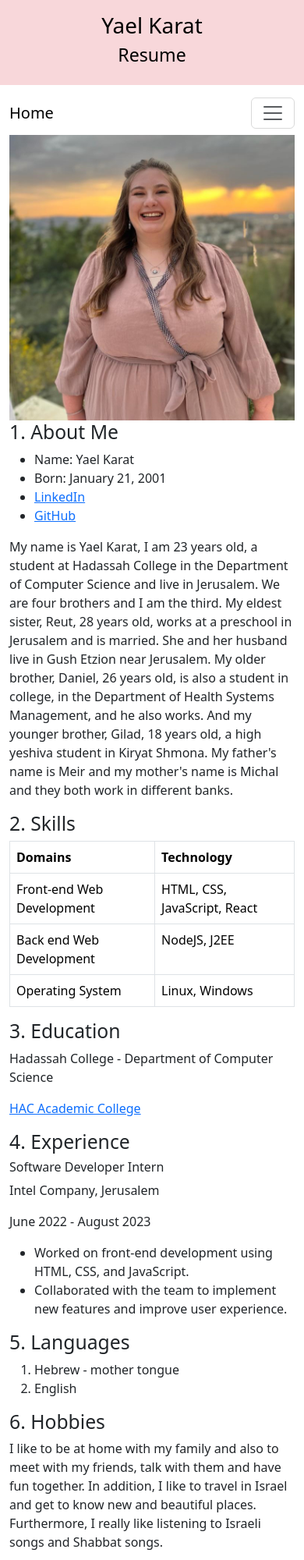
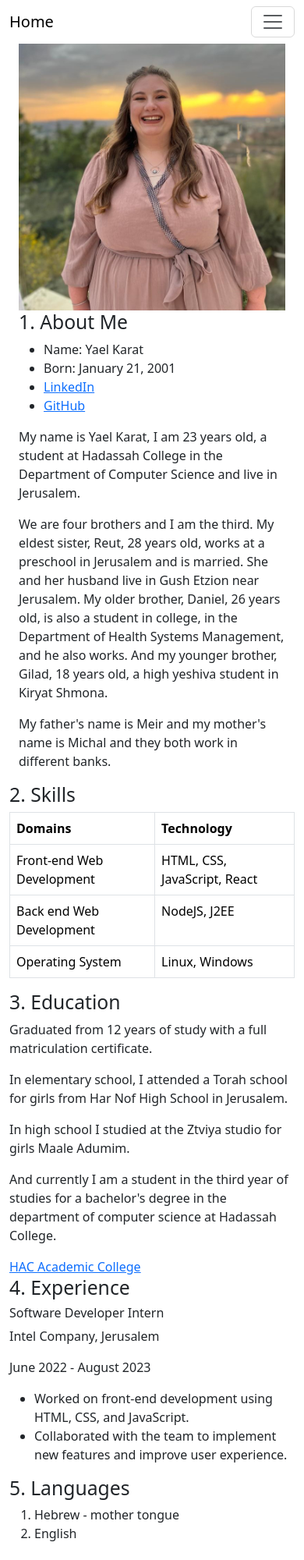
Before and after one commit to Yael-Karat/personal-resume---simple-website, a plain HTML site: page index.html in a window 390 px wide. Shown: the top 2000 px of the page at 78% size. Drawn offline with nearby package versions, Linux system fonts and the light colour scheme.

Commit message:
changing the size of the grid in relation to the size of the page and changing the title

```diff
--- a/index.html
+++ b/index.html
@@ -5,16 +5,16 @@
     <meta name="viewport" content="width=device-width, initial-scale=1">
     <link href="https://cdn.jsdelivr.net/npm/bootstrap@5.3.2/dist/css/bootstrap.min.css" rel="stylesheet"
           integrity="sha384-T3c6CoIi6uLrA9TneNEoa7RxnatzjcDSCmG1MXxSR1GAsXEV/Dwwykc2MPK8M2HN" crossorigin="anonymous">
-    <title>תרגיל 2</title>
+    <title>Exercise 2</title>
 </head>
 <body>
-<div class="container-fluid text-center p-3 mb-2 bg-danger-subtle text-black">
+<div class="container-fluid text-center p-3 mb-3 bg-danger-subtle text-black no-xs-size d-none d-md-block">
     <h1>Yael Karat</h1>
     <h3>Resume</h3>
 </div>
 
 <div class="container">
-    <nav class="navbar navbar-expand-lg navbar-light">
+    <nav class="navbar navbar-expand-md navbar-light">
         <a class="navbar-brand" href="#">Home</a>
         <button class="navbar-toggler" type="button" data-toggle="collapse" data-target="#navbarNav"
                 aria-controls="navbarNav"
@@ -51,33 +51,43 @@
 
 <div class="container">
     <div class="row">
-        <div class="col-lg-12 col-md-4">
+        <div class="col-xxl-4 col-xl-4 col-lg-12 col-md-12 col-sm-12 col-xs-12">
+            <div class="container">
+                <div class="row">
+                    <div class="col-xxl-12 col-xl-12 col-lg-4 col-md-4 col-sm-12 col-xs-12">
                         <img src="images/me.jpg" style="width:100%" alt="me">
                     </div>
-        <div class="col-sm-3 col-lg-3 col-md-8">
+                    <div class="col-xxl-12 col-xl-12 col-lg-8 col-md-8 col-sm-12 col-xs-12">
                         <h2>1. About Me</h2>
                         <ul>
                             <li>Name: Yael Karat</li>
                             <li>Born: January 21, 2001</li>
                             <li><a href="https://www.linkedin.com/in/yael-karat-9320742a8/">LinkedIn</a></li>
-                <li><a href="https://github.com/Solange-s-Courses/ex2-bootstrap-neviim-yael-karat">GitHub</a></li>
+                            <li>
+                                <a href="https://github.com/Solange-s-Courses/ex2-bootstrap-neviim-yael-karat">GitHub</a>
+                            </li>
                         </ul>
                         <p>
-                My name is Yael Karat, I am 23 years old, a student at Hadassah College in the Department of Computer
-                Science and live in Jerusalem.
+                            My name is Yael Karat, I am 23 years old, a student at Hadassah College in the Department of
+                            Computer Science and live in Jerusalem.
+                        </p>
+                        <p>
                             We are four brothers and I am the third.
                             My eldest sister, Reut, 28 years old, works at a preschool in Jerusalem and is married.
                             She and her husband live in Gush Etzion near Jerusalem.
-                My older brother, Daniel, 26 years old, is also a student in college, in the Department of Health
-                Systems Management, and he also works.
+                            My older brother, Daniel, 26 years old, is also a student in college, in the Department of
+                            Health Systems Management, and he also works.
                             And my younger brother, Gilad, 18 years old, a high yeshiva student in Kiryat Shmona.
-                My father's name is Meir and my mother's name is Michal and they both work in different banks.
+                        </p>
+                        <p> My father's name is Meir and my mother's name is Michal and they both work in different
+                            banks.
                         </p>
                     </div>
                 </div>
+            </div>
+        </div>
 
-    <div class="row">
-        <div class="col-lg-5 col-md-8">
+        <div class="col-xxl-4 col-xl-4 col-lg-6 col-md-6 col-sm-12 col-xs-12">
             <h2>2. Skills</h2>
             <table class="table table-bordered">
                 <thead>
@@ -101,47 +111,39 @@
                 </tr>
                 </tbody>
             </table>
-        </div>
+            <h2>3. Education</h2>
+            <p>Graduated from 12 years of study with a full matriculation certificate.</p>
+            <p>In elementary school, I attended a Torah school for girls from Har Nof High School in Jerusalem.</p>
+            <p>In high school I studied at the Ztviya studio for girls Maale Adumim.</p>
+            <p>And currently I am a student in the third year of studies for a bachelor's degree in the department of
+                computer science at Hadassah College.</p>
+            <a href="https://cs.hac.ac.il/">HAC Academic College</a>
         </div>
 
-    <div class="row">
-        <div class="col-lg-5 col-md-8">
-            <h2>3. Education</h2>
-            <p>Hadassah College - Department of Computer Science</p>
-            <p><a href="https://cs.hac.ac.il/">HAC Academic College</a></p>
-        </div>
-    </div>
-
-    <div class="row">
-        <div class="col-lg-5 col-md-8">
+        <div class="col-xxl-4 col-xl-4 col-lg-6 col-md-6 col-sm-12 col-xs-12">
             <h2>4. Experience</h2>
             <div class="experience-item">
                 <h6>Software Developer Intern</h6>
-                <p>Intel Company, Jerusalem<p>
-                <p>June 2022 - August 2023<p>
+                <p>
+                    Intel Company, Jerusalem
+                </p>
+                <p>
+                    June 2022 - August 2023
+                </p>
                 <ul>
                     <li>Worked on front-end development using HTML, CSS, and JavaScript.</li>
                     <li>Collaborated with the team to implement new features and improve user experience.</li>
                 </ul>
             </div>
-        </div>
-    </div>
-
-    <div class="row">
-        <div class="col-lg-5 col-md-8">
             <h2>5. Languages</h2>
             <ol>
                 <li>Hebrew - mother tongue</li>
                 <li>English</li>
             </ol>
-        </div>
-    </div>
-
-    <div class="row">
-        <div class="col-lg-5 col-md-8">
-            <h2>6. Hobbies</h2>
-            <p>
-                I like to be at home with my family and also to meet with my friends, talk with them and have fun together.
+            <h2 class="d-none d-md-block"> 6. Hobbies</h2>
+            <p class="d-none d-md-block">
+                I like to be at home with my family and also to meet with my friends, talk with them and have
+                fun together.
                 In addition, I like to travel in Israel and get to know new and beautiful places.
                 Furthermore, I really like listening to Israeli songs and Shabbat songs.
             </p>
```
Lines whose indentation alone changed are shown as unchanged.
